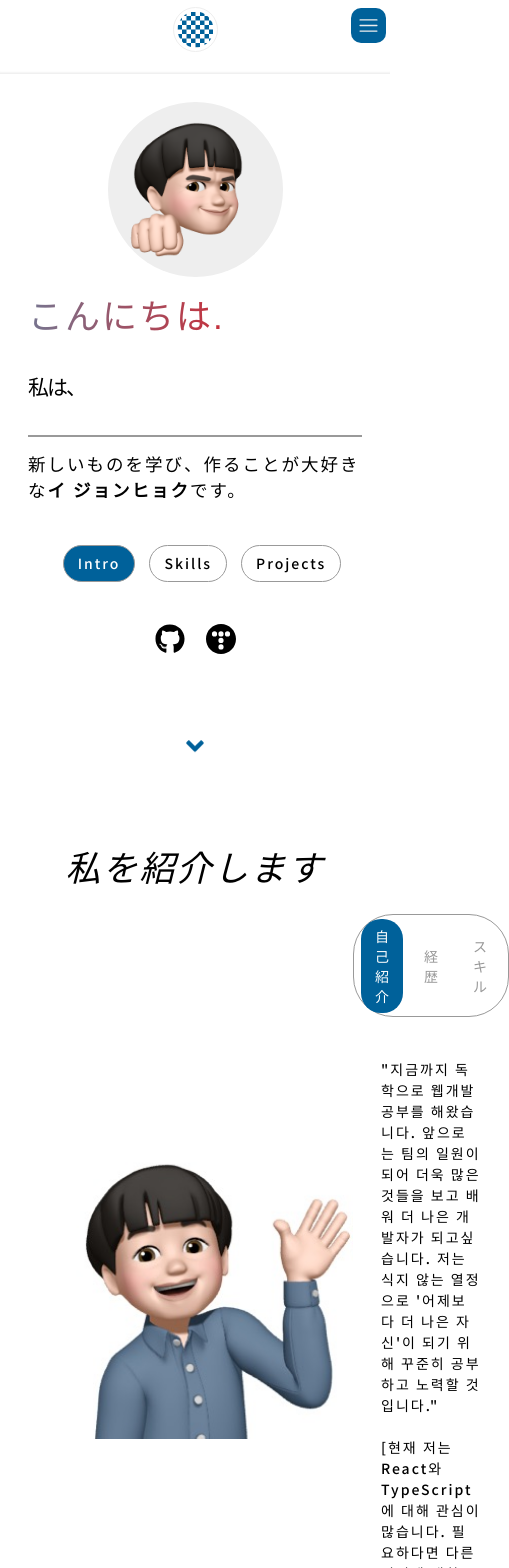
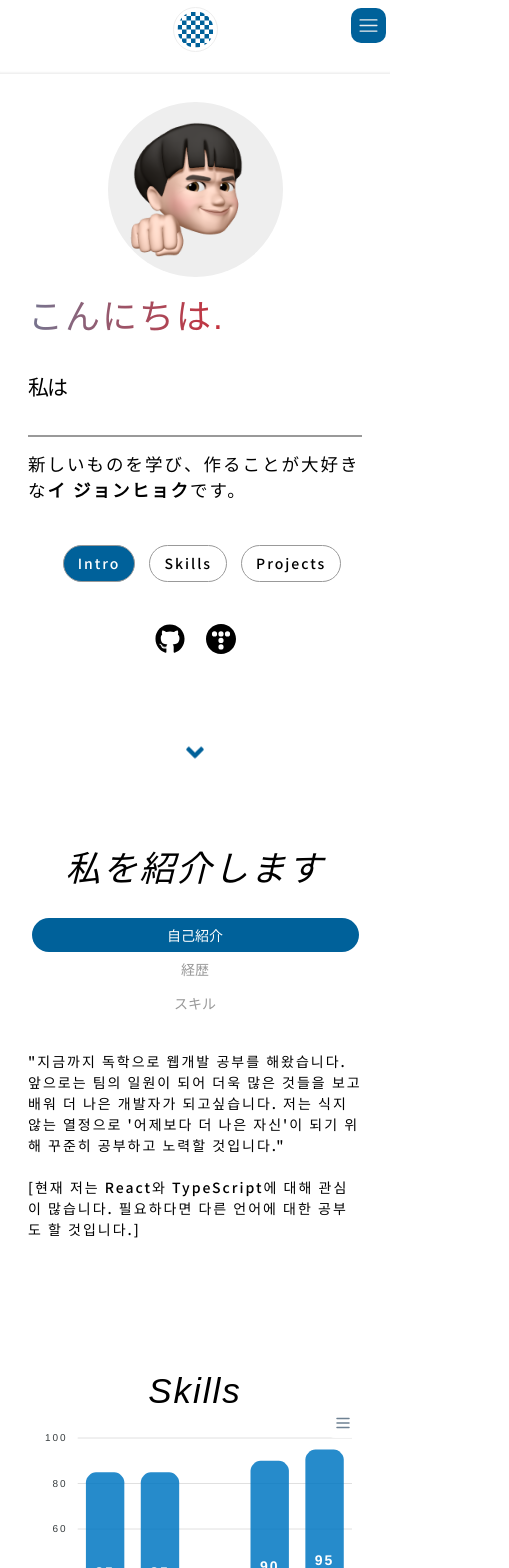
Before and after one commit to mediumryan/portfolio, a React (Create React App) app: page / in a window 390 px wide. Shown: the top 1568 px of the page, 509 px wide, since content can reach past the window. Built offline with nearby package versions, Linux system fonts and the light colour scheme; a web font is replaced by a local one.

Commit message:
[Update] Setting media query on Intro section

```diff
--- a/src/Components/Intro/Intro.jsx
+++ b/src/Components/Intro/Intro.jsx
@@ -33,6 +33,9 @@ const IntroLeft = styled.div`
         width: 325px;
         height: 325px;
     }
+    @media only screen and (min-width: 320px) and (max-width: 768px) {
+        display: none;
+    }
 `;
 
 const IntroRight = styled.div`
@@ -40,6 +43,9 @@ const IntroRight = styled.div`
     display: flex;
     flex-direction: column;
     align-items: center;
+    @media only screen and (min-width: 320px) and (max-width: 768px) {
+        flex-basis: 100%;
+    }
 `;
 
 export default function Intro() {
--- a/src/Components/Intro/IntroCategory.jsx
+++ b/src/Components/Intro/IntroCategory.jsx
@@ -19,6 +19,13 @@ const IntroCategoryWrapper = styled.div`
         font-weight: 500;
         border-radius: 20px;
         margin: 0 0.25rem;
+        @media only screen and (min-width: 320px) and (max-width: 768px) {
+            width: 100%;
+        }
+    }
+    @media only screen and (min-width: 320px) and (max-width: 768px) {
+        flex-direction: column;
+        border: none;
     }
 `;
 
--- a/src/Components/Intro/IntroIntro.jsx
+++ b/src/Components/Intro/IntroIntro.jsx
@@ -3,6 +3,9 @@ import { styled } from 'styled-components';
 export const IntroContentWrapper = styled.div`
     padding: 1rem 2rem;
     width: 100%;
+    @media only screen and (min-width: 320px) and (max-width: 768px) {
+        padding: 0;
+    }
 `;
 
 const IntroParagraph = styled.p`
```
